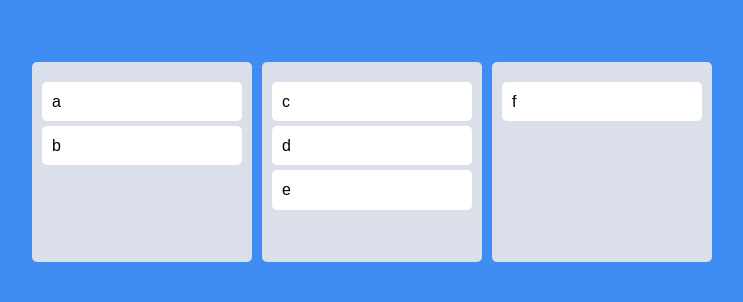
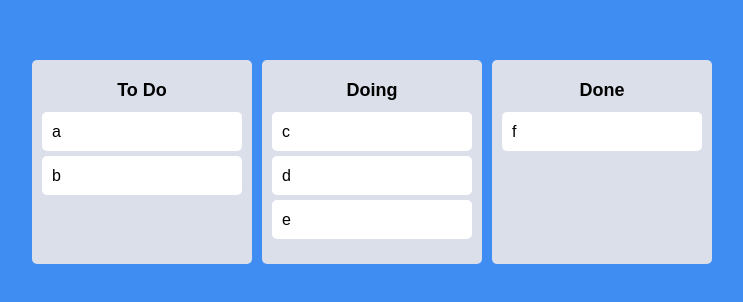
Before and after one commit to KimByul1225/react_beautiful_dnd, a React (Create React App) app: page / in a window 1280 px wide. Shown: the part 238-540 px from the top of the page, without its empty margins (268-1011 px from the left). Built offline with nearby package versions, Linux system fonts and the light colour scheme.

Commit message:
멀티 보드 작업중

```diff
--- a/src/App.tsx
+++ b/src/App.tsx
@@ -28,18 +28,32 @@
 
 function App() {
   const [toDos, setToDos] = useRecoilState(toDoState);
-  const onDragEnd = ({draggableId, destination, source }: DropResult ) => {
-    //console.log("arg", args);
-    if(!destination) return;
-    // setToDos(oldToDos => {
-    //   //드래그한 해당 대상의 souce.index를 삭제한다.
-    //   const copyToDos = [...oldToDos];
-    //   copyToDos.splice(source.index, 1);
-    //   //destination.index에 드래그한 대상 넣어주기
-    //   copyToDos.splice(destination?.index, 0, draggableId);
-    //   return copyToDos
-    // })
+
+  const onDragEnd = ( info: DropResult ) => {
+    console.log("arg", info);
+    const {destination, source, draggableId} = info;
+
+    //같은 보드 내에서 움직임
+    if(destination?.droppableId === source.droppableId){
+
+      setToDos((oldToDos) => {
+        //atom 객체에서 선택한 ID가 있는 배열을 선택
+        const boardCopy = [...oldToDos[source.droppableId]]
+
+        //드래그한 해당 대상의 souce.index를 삭제한다.
+        boardCopy.splice(source.index, 1);
+        //destination.index에 드래그한 대상 넣어주기
+        boardCopy.splice(destination?.index, 0, draggableId);
+        return {
+          ...oldToDos,
+          [source.droppableId]: boardCopy
+        }
+      })
+    }
+
+
   };
+
 
   return (
 
--- a/src/Components/Board.tsx
+++ b/src/Components/Board.tsx
@@ -9,6 +9,12 @@
     border-radius: 5px;
     min-height: 200px;
 `
+const Title = styled.h2`
+    text-align: center;
+    font-weight: 600;
+    margin-bottom: 10px;
+    font-size: 18px;
+`;
 interface IBoardProps {
     toDos: string[];
     boardId: string;
@@ -16,18 +22,19 @@
 
 function Board({toDos, boardId}: IBoardProps) {
     return (
-        <Droppable droppableId={boardId}>
-            {(provided) => <Wrapper ref={provided.innerRef} {...provided.droppableProps}>
-                {toDos.map((toDo, index) =>(
-                <DraggableCard
-                    key={toDo}
-                    toDo={toDo}
-                    index={index}
-                />
-                ))}
-                {provided.placeholder}
-            </Wrapper>}
-        </Droppable>
+        <Wrapper>
+            <Title>{boardId}</Title>
+            <Droppable droppableId={boardId}>
+                {(provided) => (
+                <div ref={provided.innerRef} {...provided.droppableProps}>
+                    {toDos.map((toDo, index) => (
+                    <DraggableCard key={toDo} index={index} toDo={toDo} />
+                    ))}
+                    {provided.placeholder}
+                </div>
+                )}
+            </Droppable>
+        </Wrapper>
     );
 }
 
--- a/src/atoms.tsx
+++ b/src/atoms.tsx
@@ -26,8 +26,8 @@
 export const toDoState = atom<IToDoState>({
     key: "toDo",
     default: {
-        to_do: ["a", "b"],
-        doing: ["c", "d", "e"],
-        done: ["f"],
+        "To Do": ["a", "b"],
+        Doing: ["c", "d", "e"],
+        Done: ["f"],
     },
 })
```
